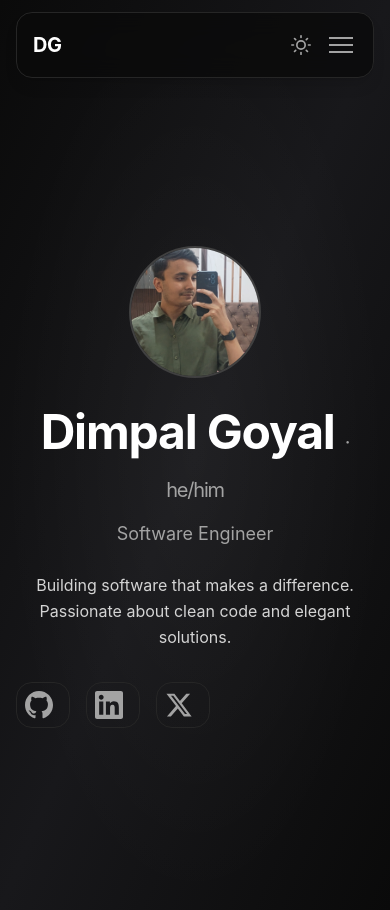
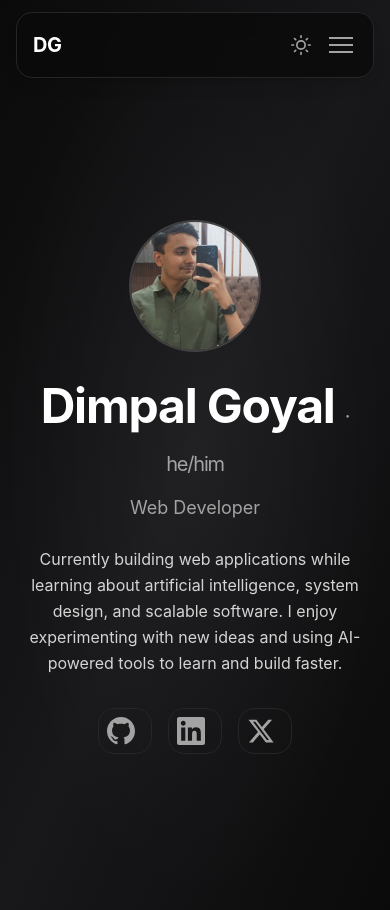
Before and after one commit to DimpalGoyal/dg-portfolio, a React (Vite) app in the folder src/frontend/: page / in a window 390 px wide. Built offline with nearby package versions, Linux system fonts and the light colour scheme.

Commit message:
fixed sub-text animation and fine-tuned it overall

```diff
--- a/src/frontend/src/App.tsx
+++ b/src/frontend/src/App.tsx
@@ -11,7 +11,7 @@ function App() {
   const gradient =
     theme === "dark"
       ? "radial-gradient(ellipse at center, rgba(255,255,255,0.04) 0%, transparent 70%), linear-gradient(to bottom right, #0a0a0a, #18181b, #0a0a0a)"
-      : "radial-gradient(ellipse at center, rgba(0,0,0,0.02) 0%, transparent 70%), linear-gradient(to bottom right, #fafafa, #ffffff, #fafafa)"
+      : "radial-gradient(ellipse at center, rgba(0,0,0,0.08) 0%, transparent 50%), linear-gradient(to bottom right, #fafafa, #ffffff, #fafafa)"
 
   return (
     <div
--- /dev/null
+++ b/src/frontend/src/config/socials.tsx
@@ -0,0 +1,26 @@
+import { GitHubIcon, LinkedInIcon, XIcon } from "../icons"
+import type { ReactNode } from "react"
+
+interface SocialLink {
+  href: string
+  icon: ReactNode
+  label: string
+}
+
+export const socials: SocialLink[] = [
+  {
+    href: "https://github.com/DimpalGoyal",
+    icon: <GitHubIcon />,
+    label: "GitHub",
+  },
+  {
+    href: "https://www.linkedin.com/in/dimpal-goyal-5136b3335/",
+    icon: <LinkedInIcon />,
+    label: "LinkedIn",
+  },
+  {
+    href: "https://x.com/dimpalgoyal129",
+    icon: <XIcon />,
+    label: "X",
+  },
+]
--- a/src/frontend/src/index.css
+++ b/src/frontend/src/index.css
@@ -24,6 +24,8 @@
   --ring-custom: #d4d4d4;
   --active-bg: #000000;
   --active-text: #ffffff;
+  --shadow-heading: 0 1px 0 rgba(0,0,0,0.12);
+  --shadow-body: 0 1px 3px rgba(0,0,0,0.06);
 }
 
 [data-theme="dark"] {
@@ -37,4 +39,14 @@
   --ring-custom: #404040;
   --active-bg: #ffffff;
   --active-text: #000000;
+  --shadow-heading: none;
+  --shadow-body: none;
 }
+
+h1, h2, h3, h4 {
+  text-shadow: var(--shadow-heading);
+}
+
+p, li {
+  text-shadow: var(--shadow-body);
+}
--- a/src/frontend/src/pages/About.tsx
+++ b/src/frontend/src/pages/About.tsx
@@ -1,7 +1,8 @@
 import { motion } from "framer-motion"
-import { GitHubIcon, LinkedInIcon, XIcon, profileImage } from "../icons"
+import { profileImage } from "../icons"
 import ExpandableButton from "../components/ExpandableButton"
 import { containerVariants, itemVariants } from "../animations"
+import { socials } from "../config/socials.tsx"
 
 function About() {
   return (
@@ -28,34 +29,35 @@ function About() {
             Dimpal Goyal{" "}
             <span className="text-xl text-on-surface-muted font-normal">· he/him</span>
           </motion.h1>
-          <motion.p variants={itemVariants} className="mt-4 text-lg text-on-surface-muted">
-            Software Engineer
+          <motion.p
+            whileHover={{
+              scale: 1.01,
+              textShadow: "0 8px 30px rgba(0,0,0,0.12)",
+            }}
+            transition={{ type: "spring", stiffness: 300 }}
+            variants={itemVariants}
+            className="mt-4 text-lg text-on-surface-muted"
+          >
+            Web Developer
           </motion.p>
           <motion.p
+            whileHover={{
+              scale: 1.01,
+              textShadow: "0 8px 30px rgba(0,0,0,0.12)",
+            }}
+            transition={{ type: "spring", stiffness: 300 }}
             variants={itemVariants}
             className="mt-6 max-w-md text-on-surface-body leading-relaxed"
           >
-            Building software that makes a difference. Passionate about clean code and elegant solutions.
+            Currently building web applications while learning about artificial intelligence, system design, and scalable software. I enjoy experimenting with new ideas and using AI-powered tools to learn and build faster.
           </motion.p>
           <motion.div
             variants={itemVariants}
-            className="mt-8 flex items-center justify-start gap-4"
+            className="mt-8 flex items-center justify-center md:justify-start gap-4"
           >
-            <ExpandableButton
-              href="https://github.com/DimpalGoyal"
-              icon={<GitHubIcon />}
-              label="GitHub"
-            />
-            <ExpandableButton
-              href="https://www.linkedin.com/in/dimpal-goyal-5136b3335/"
-              icon={<LinkedInIcon />}
-              label="LinkedIn"
-            />
-            <ExpandableButton
-              href="https://x.com/dimpalgoyal129"
-              icon={<XIcon />}
-              label="X"
-            />
+            {socials.map((s) => (
+              <ExpandableButton key={s.label} href={s.href} icon={s.icon} label={s.label} />
+            ))}
           </motion.div>
         </motion.div>
       </div>
```
